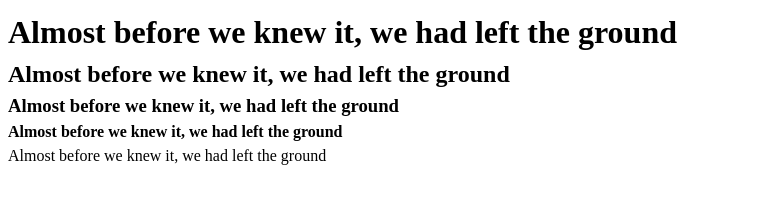
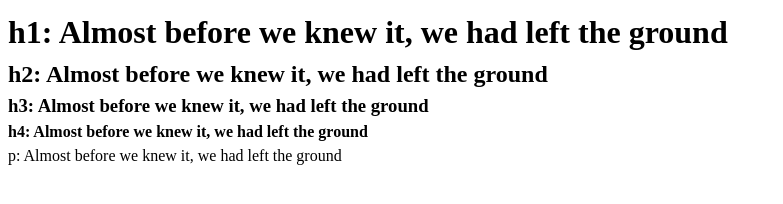
Before and after one commit to elisabeth-leonhardt/modern-css-training, a website built with Parcel: page fluid-typography/index.html in a window 1280 px wide. Shown: the whole page, without its empty margins (0-783 px from the left). Built offline with nearby package versions, Linux system fonts and the light colour scheme.

Commit message:
improving html for fluid typography

```diff
--- a/fluid-typography/index.html
+++ b/fluid-typography/index.html
@@ -8,11 +8,11 @@
     <title>Fluid Typography</title>
 </head>
 <body>
-    <h1>Almost before we knew it, we had left the ground</h1>
-    <h2>Almost before we knew it, we had left the ground</h2>
-    <h3>Almost before we knew it, we had left the ground</h3>
-    <h4>Almost before we knew it, we had left the ground</h4>
-    <p>Almost before we knew it, we had left the ground</p>
+    <h1>h1: Almost before we knew it, we had left the ground</h1>
+    <h2>h2: Almost before we knew it, we had left the ground</h2>
+    <h3>h3: Almost before we knew it, we had left the ground</h3>
+    <h4>h4: Almost before we knew it, we had left the ground</h4>
+    <p>p: Almost before we knew it, we had left the ground</p>
 </body>
 
 </html>
```
